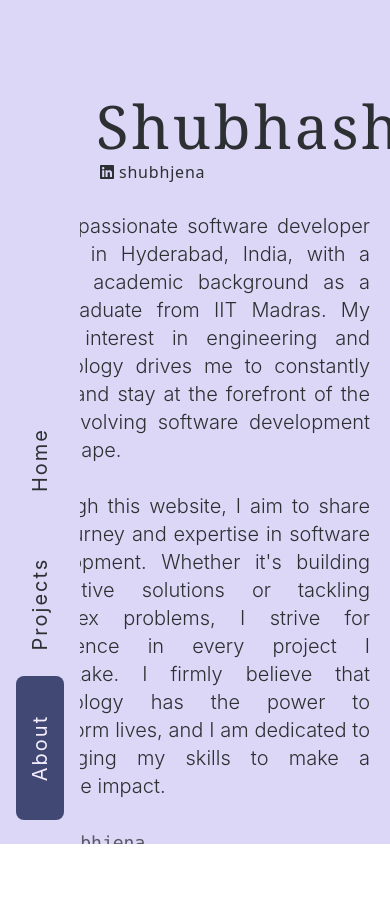
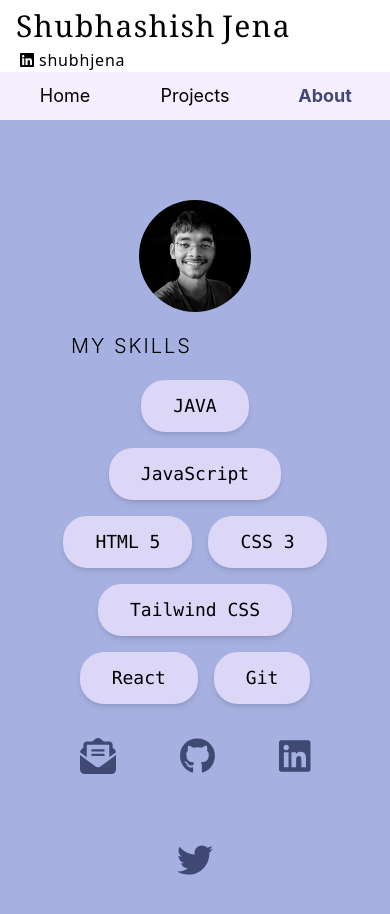
Before and after one commit to shubhjena/shubhjena.github.io, a React (Create React App) app: page /about in a window 390 px wide. Shown: the top 914 px of the page. Before the commit the page ends 844 px from the top, so only its background shows below. Built offline with nearby package versions, Linux system fonts and the light colour scheme; a web font is replaced by a local one; what tailwindcss-no-scrollbar would draw is missing.

Commit message:
feat: add responsiveness for smaller screens

```diff
--- a/src/App.js
+++ b/src/App.js
@@ -12,10 +12,19 @@ function App() {
       <Route path="#home">
         <Home />
       </Route>
+      <Route path="/home">
+        <Home />
+      </Route>
       <Route path="#projects">
         <Projects />
       </Route>
+      <Route path="/projects">
+        <Projects />
+      </Route>
       <Route path="#about">
+        <About />
+      </Route>
+      <Route path="/about">
         <About />
       </Route>
       {/* <Route path="*">
--- a/src/components/About.js
+++ b/src/components/About.js
@@ -17,28 +17,28 @@ export default function About() {
 
   return (
     <div
-      className="flex flex-col w-screen max-h-screen bg-tertiary z-10 pl-20"
+      className="flex flex-col h-screen w-screen bg-tertiary z-10 md:pl-20"
       id="about"
     >
       {/*Jena Name bar*/}
-      <div className="mt-24 text-8xl font-normal tracking-wider text-left indent-96 last-name-info select-none">
+      <div className="hidden md:block mt-24 text-8xl font-normal tracking-wider text-left indent-96 last-name-info select-none">
         Jena
       </div>
 
       {/* body section */}
-      <div className="flex items-center justify-center pt-8">
+      <div className="flex flex-wrap md:flex-nowrap items-center justify-center pt-8">
         {/* Profile picture */}
         <div className="pt-12 min-w-fit">
           <img
             src={profilePic}
-            className=" h-72 rounded-full mx-14"
+            className="h-28 md:h-72 rounded-full md:mx-14"
             alt="profile picture"
           />
         </div>
 
         {/* Skills section */}
         <div className="">
-          <h1 className="text-xl font-light m-5 tracking-widest uppercase ">
+          <h1 className="text-xl font-light p-5 tracking-widest uppercase">
             My Skills
           </h1>
           <ul className="flex flex-wrap gap-4 w-72  justify-center">
--- a/src/components/Home.js
+++ b/src/components/Home.js
@@ -6,10 +6,10 @@ export default function Home() {
   console.log("Home");
   return (
     <div
-      className="bg-secondary h-screen w-screen flex justify-center  pt-48"
+      className="bg-secondary h-auto md:w-screen flex justify-center  md:pt-48"
       id="home"
     >
-      <div className="p-5 max-w-3xl text-xl font-light text-justify">
+      <div className="p-5 w-5/6 max-w-3xl text-xl font-light text-justify">
         <p>
           I'm a passionate software developer based in Hyderabad, India, with a
           strong academic background as a postgraduate from IIT Madras. My deep
--- a/src/components/NameBar.js
+++ b/src/components/NameBar.js
@@ -10,11 +10,11 @@ import { NavHashLink } from "react-router-hash-link";
 export default function NameBar() {
   console.log("NameBar");
   return (
-    <div className="flex justify-start mt-24">
-      <div className="fixed pl-24 z-20">
+    <div className="flex justify-start mt-2 md:mt-24">
+      <div className="md:fixed pl-4 md:pl-24 z-20">
         <div className="flex flex-col">
           <NavHashLink smooth to={`#home`}>
-            <span className="text-6xl font-normal font-serif tracking-wider select-none cursor-pointer">
+            <span className="text-3xl md:text-6xl font-normal font-serif tracking-wider select-none cursor-pointer">
               Shubhashish
             </span>
           </NavHashLink>
@@ -25,9 +25,9 @@ export default function NameBar() {
           </span>
         </div>
       </div>
-      <div className="fixed pl-24 indent-96">
+      <div className="md:fixed pl-1.5 md:pl-24  md:indent-96">
         <NavHashLink smooth to={`#home`}>
-          <span className="text-6xl font-normal font-serif tracking-wider select-none cursor-pointer">
+          <span className="text-3xl md:text-6xl font-normal font-serif tracking-wider select-none cursor-pointer">
             Jena
           </span>
         </NavHashLink>
--- a/src/components/Navbar.js
+++ b/src/components/Navbar.js
@@ -31,7 +31,21 @@ export default function Navbar({ sections }) {
   }, [sections]);
 
   return (
-    <nav className="fixed bg-secondary pb-6 w-20 h-screen flex flex-col justify-end items-center z-20">
+    <>
+      <nav className="flex md:hidden z-20 bg-primary">
+        {sections.map((section) => (
+          <NavHashLink
+            smooth
+            key={section.id}
+            className="flex items-center justify-center w-36 h-12 text-lg cursor-pointer transition duration-75 hover:text-tertiary"
+            to={`/${section.id}`}
+            activeClassName="selected"
+          >
+            {section.label}
+          </NavHashLink>
+        ))}
+      </nav>
+      <nav className="fixed bg-secondary pb-6 w-20 h-screen hidden md:flex flex-col justify-end items-center z-20">
         {sections.map((section) => (
           <NavHashLink
             smooth
@@ -46,5 +60,6 @@ export default function Navbar({ sections }) {
           </NavHashLink>
         ))}
       </nav>
+    </>
   );
 }
--- a/src/components/Projects.js
+++ b/src/components/Projects.js
@@ -45,11 +45,11 @@ export default function Projects() {
   ];
   return (
     <div
-      className="flex w-screen max-h-screen justify-center bg-primary pt-48"
+      className="flex w-screen  md:h-screen justify-center md:justify-end bg-primary"
       id="projects"
     >
       {/* Project list container */}
-      <div className=" flex-col flex-wrap bg-transparent p-7 overflow-y-hidden">
+      <div className=" flex-col flex-wrap bg-transparent p-7">
         {projects
           .slice(0)
           .reverse()
--- a/src/components/SocialIcons.js
+++ b/src/components/SocialIcons.js
@@ -11,7 +11,7 @@ export default function SocialIcons() {
   const iconStyle = `text-4xl text-accent px-8 py-8 hover:text-primary hover:scale-125 transition-all duration-300`;
 
   return (
-    <div className="flex sc flex-wrap justify-center items-center w-screen">
+    <div className="flex flex-wrap justify-center items-center w-screen">
       <a className={iconStyle} href="mailto:shubh.jena@gmail.com">
         <FontAwesomeIcon icon={faEnvelopeOpenText} />
       </a>
--- a/src/index.css
+++ b/src/index.css
@@ -4,18 +4,26 @@
 
 body {
   margin: 0;
-  font-family: -apple-system, BlinkMacSystemFont, 'Segoe UI', 'Roboto', 'Oxygen',
-    'Ubuntu', 'Cantarell', 'Fira Sans', 'Droid Sans', 'Helvetica Neue',
+  font-family: -apple-system, BlinkMacSystemFont, "Segoe UI", "Roboto", "Oxygen",
+    "Ubuntu", "Cantarell", "Fira Sans", "Droid Sans", "Helvetica Neue",
     sans-serif;
   -webkit-font-smoothing: antialiased;
   -moz-osx-font-smoothing: grayscale;
 }
 
 code {
-  font-family: source-code-pro, Menlo, Monaco, Consolas, 'Courier New',
+  font-family: source-code-pro, Menlo, Monaco, Consolas, "Courier New",
     monospace;
 }
 
 .last-name-info {
   font-family: "Bilbo Swash Caps", cursive;
 }
+
+@media (max-width: 768px) {
+  .selected {
+    --tw-text-opacity: 1;
+    color: rgb(66 72 116 / var(--tw-text-opacity));
+    font-weight: 700;
+  }
+}
--- a/src/layout/MainLayout.js
+++ b/src/layout/MainLayout.js
@@ -36,7 +36,12 @@ export default function MainLayout() {
   ];
 
   return (
-    <div className="flex bg-primary text-black text-center m-0 p-0 ">
+    <>
+      <div className="md:hidden">
+        <NameBar/>
+        <Navbar sections={sections} />
+      </div>
+      <div className="hidden md:flex bg-primary text-black text-center m-0 p-0 ">
         <Navbar sections={sections} />
         <div
           className="flex overflow-x-scroll scrollbar-none"
@@ -50,5 +55,6 @@ export default function MainLayout() {
           </div>
         </div>
       </div>
+    </>
   );
 }
```
Lines whose indentation alone changed are shown as unchanged.
